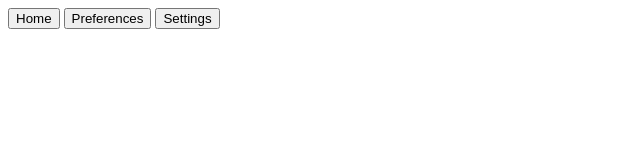
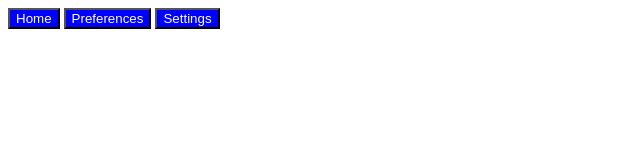
Before and after one commit to akhileshboda/skunks, a browser extension: page nav.html in a window 1280 px wide. Shown: the whole page, without its empty margins (0-640 px from the left). Drawn offline with Linux system fonts and the light colour scheme.

Commit message:
Update nav.html
- Added styling features (background colour and colour) into buttons.

```diff
--- a/nav.html
+++ b/nav.html
@@ -5,8 +5,8 @@
 
 <div class = "nav">
 
- <a href="home.html"><button>Home</button></a>
- <a href="preferences.html"><button>Preferences</button></a>
- <a href="settings.html"><button>Settings</button></a>
+ <a href="home.html"><button style = "background-color: blue; color: white;">Home</button></a>
+ <a href="preferences.html"><button style = "background-color: blue; color: white;">Preferences</button></a>
+ <a href="settings.html"><button style = "background-color: blue; color: white;">Settings</button></a>
 
 </div>
```
